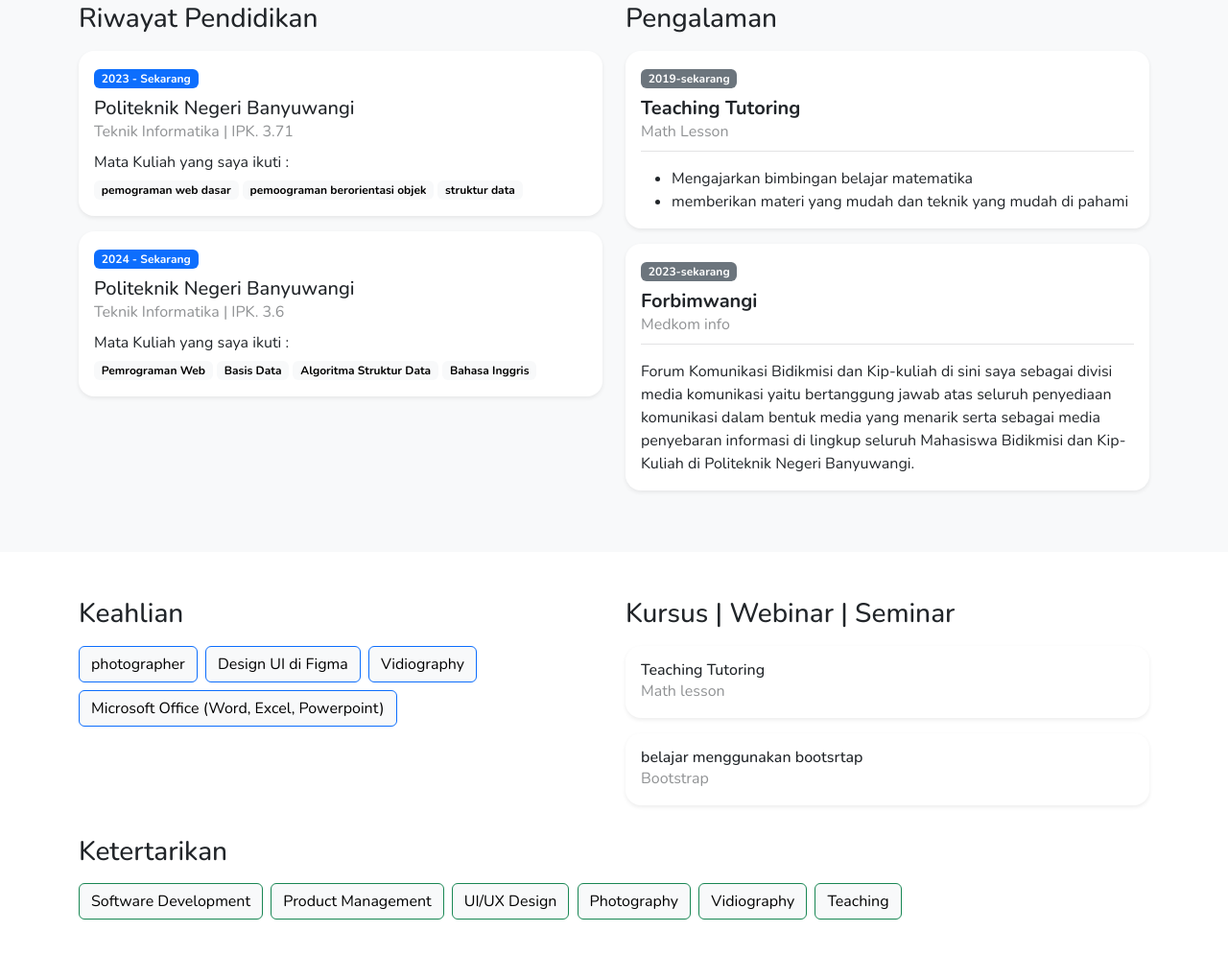
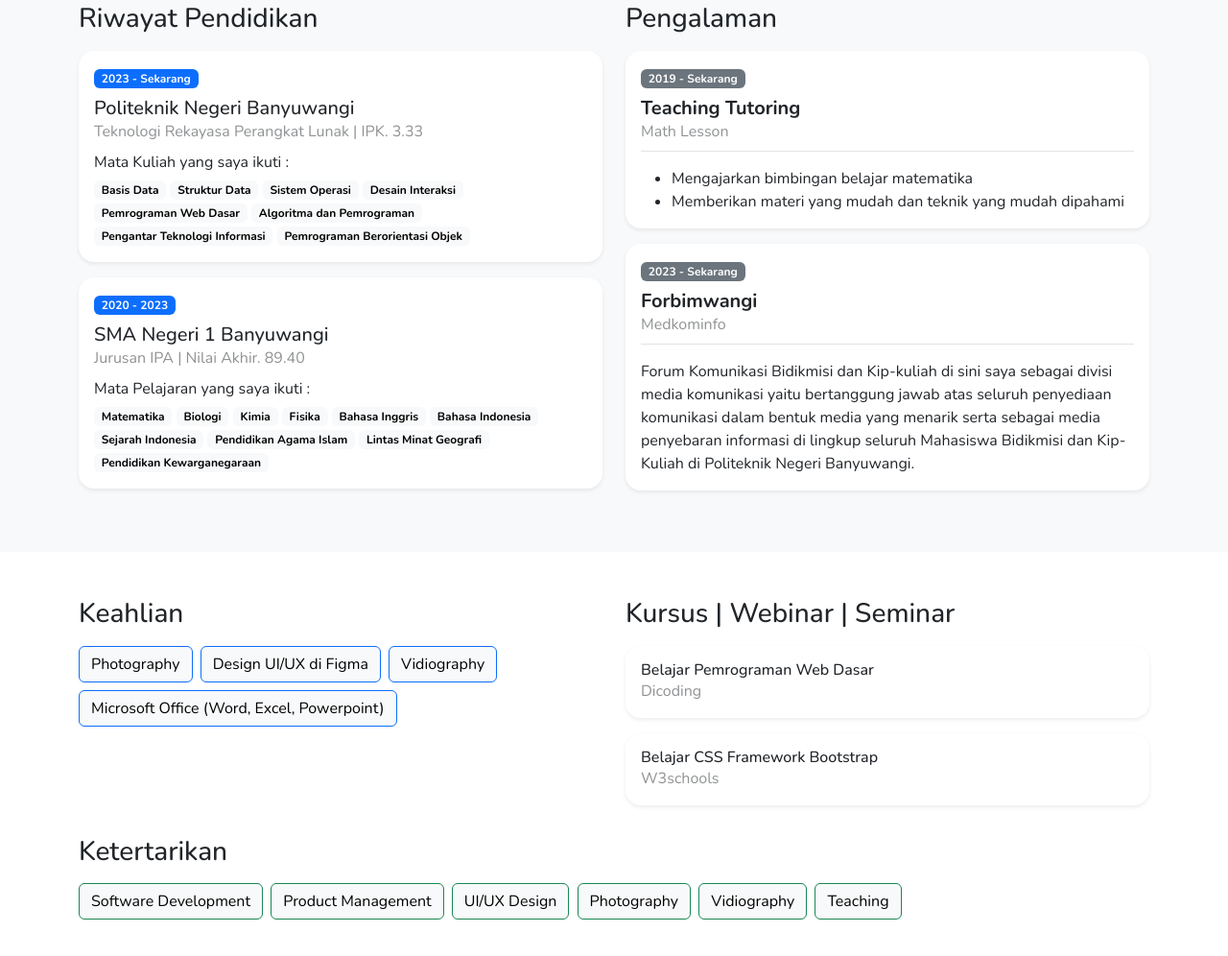
Before and after one commit to monasmoochies/monasmoochies.github.io, a plain HTML site: page index.html in a window 1280 px wide. Shown: the part 518-1514 px from the top of the page at 96% size. Drawn offline with nearby package versions, Linux system fonts and the light colour scheme.

Commit message:
first commit

```diff
--- a/index.html
+++ b/index.html
@@ -4,7 +4,7 @@
 <head>
     <meta charset="utf-8">
     <meta name="viewport" content="width=device-width, initial-scale=1">
-    <title>Leyla Mona Herlisa Putri AKA Graphic Design</title>
+    <title>Leyla Mona Herlisa Putri</title>
     <link href="https://cdn.jsdelivr.net/npm/bootstrap@5.3.3/dist/css/bootstrap.min.css" rel="stylesheet" integrity="sha384-QWTKZyjpPEjISv5WaRU9OFeRpok6YctnYmDr5pNlyT2bRjXh0JMhjY6hW+ALEwIH" crossorigin="anonymous">
 
     <link rel="preconnect" href="https://fonts.googleapis.com">
@@ -63,7 +63,7 @@
                             <h1><b></b>Leyla Mona Herlisa Putri</h1>
                             <h5 class="text-secondary">
                                 <b>Graphic Design</b> at
-                                <a href="spesolution.com" class="text-decoration-none text-primary-emphasis" target="_blank">SPE Solution</a>
+                                <a href="https://poliwangi.ac.id/" class="text-decoration-none text-primary-emphasis" target="_blank">Politeknik Negeri Banyuwangi</a>
                             </h5>
                         </div>
                     </div>
@@ -84,13 +84,18 @@
                                 <div class="card-body">
                                     <span class="badge bg-primary">2023 - Sekarang</span>
                                     <h5 class="mt-2 mb-0">Politeknik Negeri Banyuwangi</h5>
-                                    <p class="text-body-tertiary mb-0">Teknik Informatika | IPK. 3.71</p>
+                                    <p class="text-body-tertiary mb-0">Teknologi Rekayasa Perangkat Lunak | IPK. 3.33</p>
 
                                     <div class="mt-2">
                                         <p class="mb-1">Mata Kuliah yang saya ikuti : </p>
-                                        <span class="badge text-bg-light">pemograman web dasar</span>
-                                        <span class="badge text-bg-light">pemoograman berorientasi objek</span>
-                                        <span class="badge text-bg-light">struktur data</span>
+                                        <span class="badge text-bg-light">Basis Data</span>
+                                        <span class="badge text-bg-light">Struktur Data</span>
+                                        <span class="badge text-bg-light">Sistem Operasi</span>
+                                        <span class="badge text-bg-light">Desain Interaksi</span>
+                                        <span class="badge text-bg-light">Pemrograman Web Dasar</span>
+                                        <span class="badge text-bg-light">Algoritma dan Pemrograman</span>
+                                        <span class="badge text-bg-light">Pengantar Teknologi Informasi</span>
+                                        <span class="badge text-bg-light">Pemrograman Berorientasi Objek</span>
                                     </div>
                                 </div>
                             </div>
@@ -98,15 +103,21 @@
                         <div class="col-md-12 mb-3">
                             <div class="card shadow-sm border-0 rounded-4">
                                 <div class="card-body">
-                                    <span class="badge bg-primary">2024 - Sekarang</span>
-                                    <h5 class="mt-2 mb-0">Politeknik Negeri Banyuwangi</h5>
-                                    <p class="text-body-tertiary mb-0">Teknik Informatika | IPK. 3.6</p>
+                                    <span class="badge bg-primary">2020 - 2023</span>
+                                    <h5 class="mt-2 mb-0">SMA Negeri 1 Banyuwangi</h5>
+                                    <p class="text-body-tertiary mb-0">Jurusan IPA | Nilai Akhir. 89.40</p>
                                     <div class="mt-2">
-                                        <p class="mb-1">Mata Kuliah yang saya ikuti : </p>
-                                        <span class="badge text-bg-light">Pemrograman Web</span>
-                                        <span class="badge text-bg-light">Basis Data</span>
-                                        <span class="badge text-bg-light">Algoritma Struktur Data</span>
+                                        <p class="mb-1">Mata Pelajaran yang saya ikuti : </p>
+                                        <span class="badge text-bg-light">Matematika</span>
+                                        <span class="badge text-bg-light">Biologi</span>
+                                        <span class="badge text-bg-light">Kimia</span>
+                                        <span class="badge text-bg-light">Fisika</span>
                                         <span class="badge text-bg-light">Bahasa Inggris</span>
+                                        <span class="badge text-bg-light">Bahasa Indonesia</span>
+                                        <span class="badge text-bg-light">Sejarah Indonesia</span>
+                                        <span class="badge text-bg-light">Pendidikan Agama Islam</span>
+                                        <span class="badge text-bg-light">Lintas Minat Geografi</span>
+                                        <span class="badge text-bg-light">Pendidikan Kewarganegaraan</span>
                                     </div>
                                 </div>
                             </div>
@@ -122,7 +133,7 @@
                         <div class="col-md-12 mb-3">
                             <div class="card shadow-sm border-0 rounded-4">
                                 <div class="card-body">
-                                    <span class="badge bg-secondary">2019-sekarang</span>
+                                    <span class="badge bg-secondary">2019 - Sekarang</span>
                                     <h5 class="mt-2 mb-0"><b>Teaching Tutoring</b></h5>
                                     <p class="text-body-tertiary mb-0">Math Lesson</p>
                                     <hr class="mt-2 mb-3 text-body-tertiary">
@@ -130,7 +141,7 @@
                                     <div class="mt-2">
                                         <ul class="mb-0">
                                             <li>Mengajarkan bimbingan belajar matematika </li>
-                                            <li>memberikan materi yang mudah dan teknik yang mudah di pahami</li>
+                                            <li>Memberikan materi yang mudah dan teknik yang mudah dipahami</li>
                                         </ul>
                                     </div>
                                 </div>
@@ -139,13 +150,13 @@
                         <div class="col-md-12 mb-3">
                             <div class="card shadow-sm border-0 rounded-4">
                                 <div class="card-body">
-                                    <span class="badge bg-secondary">2023-sekarang</span>
+                                    <span class="badge bg-secondary">2023 - Sekarang</span>
                                     <h5 class="mt-2 mb-0"><b>Forbimwangi</b></h5>
-                                    <p class="text-body-tertiary mb-0">Medkom info</p>
+                                    <p class="text-body-tertiary mb-0">Medkominfo</p>
                                     <hr class="mt-2 mb-3 text-body-tertiary">
 
                                     <div class="mt-2">
-                                        <p class="mb-0">Forum Komunikasi Bidikmisi dan Kip-kuliah di sini saya sebagai divisi media komunikasi yaitu bertanggung jawab atas seluruh penyediaan komunikasi dalam bentuk media yang menarik serta sebagai media penyebaran informasi di lingkup seluruh Mahasiswa Bidikmisi dan Kip-Kuliah di Politeknik Negeri Banyuwangi. </p>
+                                        <p class="mb-0">Forum Komunikasi Bidikmisi dan Kip-kuliah di sini saya sebagai divisi media komunikasi yaitu bertanggung jawab atas seluruh penyediaan komunikasi dalam bentuk media yang menarik serta sebagai media penyebaran informasi di lingkup seluruh Mahasiswa Bidikmisi dan Kip-Kuliah di Politeknik Negeri Banyuwangi.</p>
                                     </div>
                                 </div>
                             </div>
@@ -167,10 +178,10 @@
                     <!-- Keahlian atau skill yang kamu bisa atau kuasai -->
 
                     <a class="btn btn-primary text-bg-light text-start mb-2 me-1">
-                        photographer
+                        Photography
                     </a>
                     <a class="btn btn-primary text-bg-light text-start mb-2 me-1">
-                        Design UI di Figma
+                        Design UI/UX di Figma
                     </a>
                     <a class="btn btn-primary text-bg-light text-start mb-2 me-1">
                         Vidiography
@@ -185,16 +196,16 @@
                         <div class="col-md-12 mb-3">
                             <div class="card shadow-sm border-0 rounded-4">
                                 <div class="card-body">
-                                    <h6 class="mt-0 mb-0">Teaching Tutoring</h6>
-                                    <p class="text-body-tertiary mb-0">Math lesson</p>
+                                    <h6 class="mt-0 mb-0">Belajar Pemrograman Web Dasar</h6>
+                                    <p class="text-body-tertiary mb-0">Dicoding</p>
                                 </div>
                             </div>
                         </div>
                         <div class="col-md-12 mb-3">
                             <div class="card shadow-sm border-0 rounded-4">
                                 <div class="card-body">
-                                    <h6 class="mt-0 mb-0">belajar menggunakan bootsrtap</h6>
-                                    <p class="text-body-tertiary mb-0">Bootstrap</p>
+                                    <h6 class="mt-0 mb-0">Belajar CSS Framework Bootstrap</h6>
+                                    <p class="text-body-tertiary mb-0">W3schools</p>
                                 </div>
                             </div>
                         </div>
```
